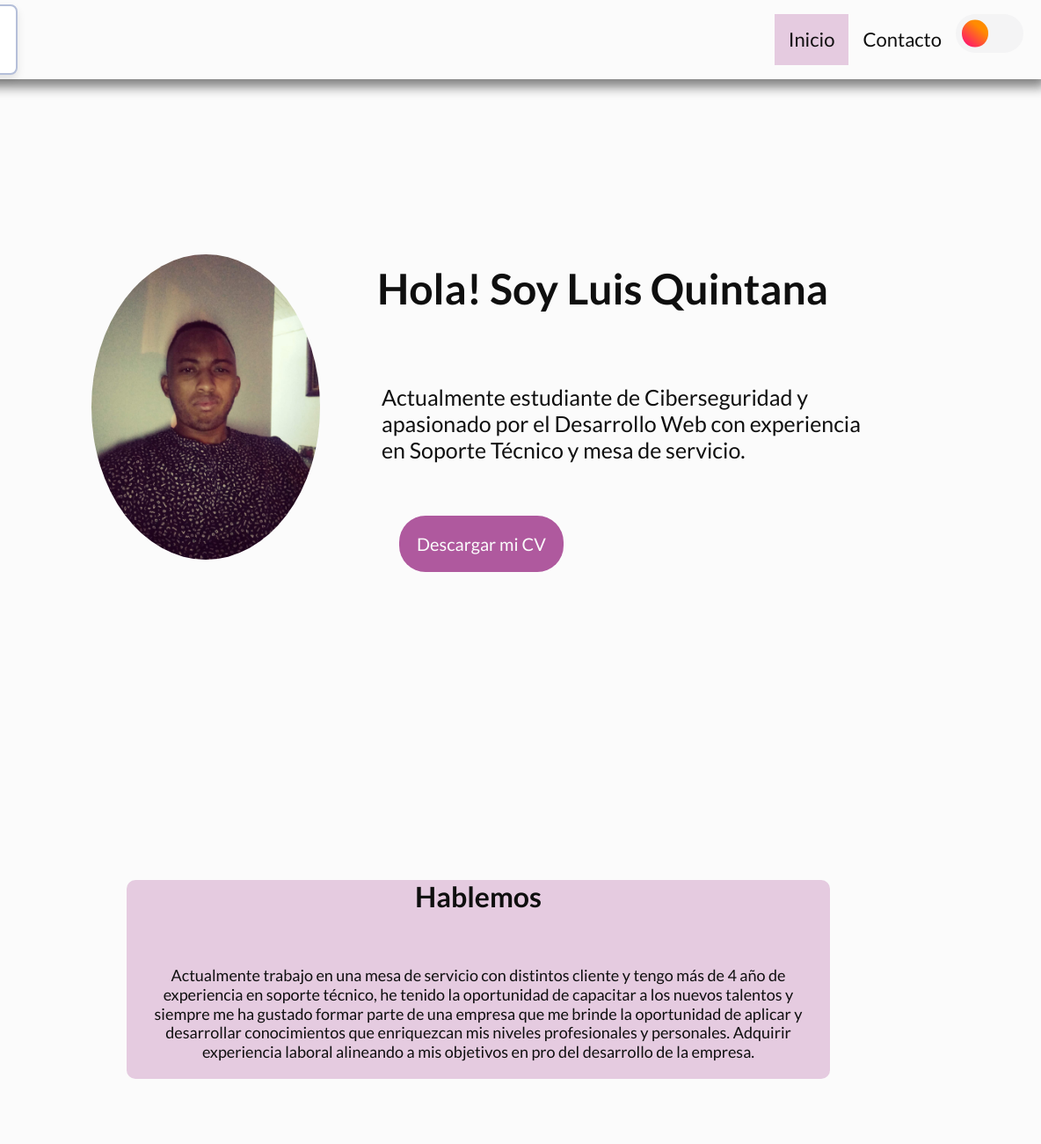
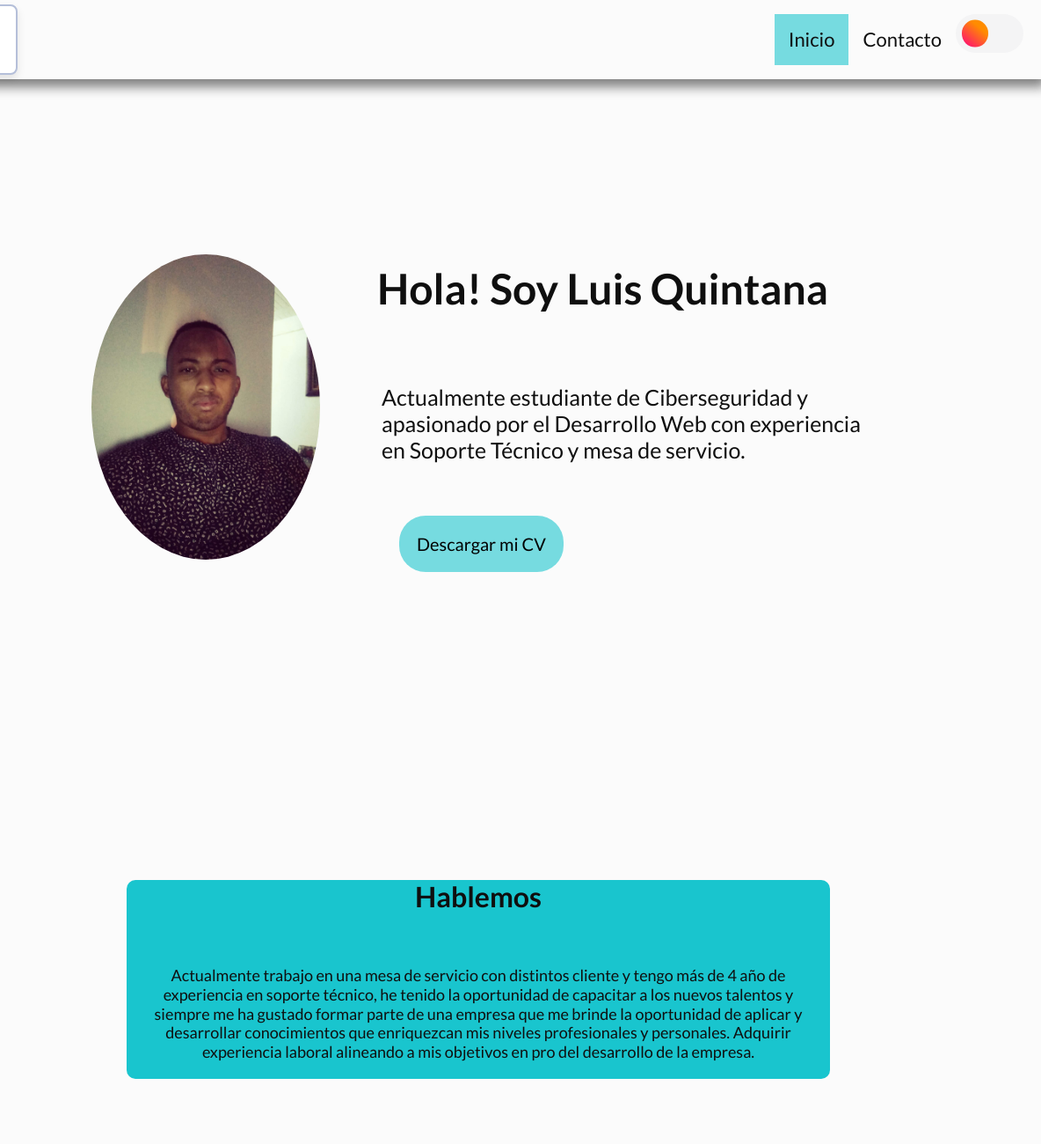
Before and after one commit to Luisqb/proyecto-2-cod-latam, a plain HTML site: page index.html in a window 1280 px wide. Shown: the top 1300 px of the page at 88% size, 96-1280 px from the left. Drawn offline with Linux system fonts and the light colour scheme.

Commit message:
cambio de colores

```diff
--- a/css/styles.css
+++ b/css/styles.css
@@ -44,7 +44,7 @@ header {
 }
 .logo{
 
-border-radius: 1px; color: #0f0f0f;
+border-radius: 1px;
 padding-right:  8px;
 }
 
@@ -179,7 +179,7 @@ li.iten-menu a {
 li.iten-menu:hover,
 li.iten-menu a.active
     {
-    background-color:rgba(175, 89, 158, 0.3);
+    background-color:rgba(25, 197, 206, 0.584);
     transition: background-color 0.3s;
 
 }
@@ -238,16 +238,16 @@ h1{
 }
 
 .boton-cv {
-    background-color: #af599e;
+    background-color: rgba(25, 197, 206, 0.584);
     font-size: 20px ;
-    color: #fbfbfb;
+    color: black;
     padding: 20px;
     border-radius: 30px;
     margin: 20px;
 }
 
 .hablemos{
-    background-color: rgba(175, 89, 158, 0.3);
+    background-color:rgb(25, 197, 206);
     border-radius: 10px;
     width: 90%;
     max-width: 800px;
@@ -282,7 +282,7 @@ p {
 
 footer{
     height: 90px;
-    background-color: #af599e;
+    background-color: #2260ff;
     color: #fbfbfb;
     text-align: center;
 }
@@ -399,6 +399,9 @@ footer{
 
 
 
+
+
+
 }
 
 /* Recomendaciones!
```
